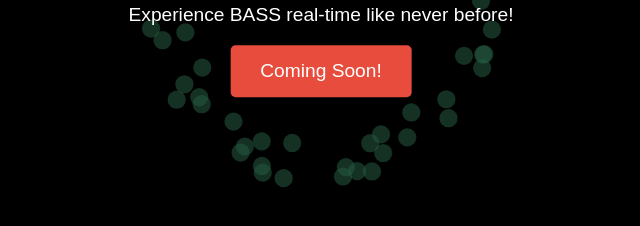
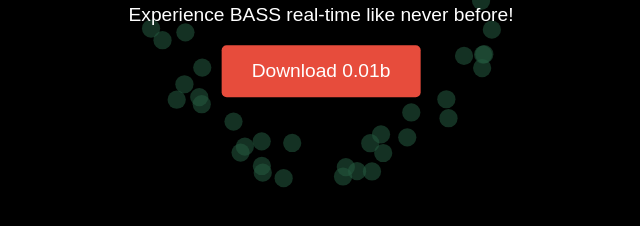
Before and after one commit to VisualBass/VisualBass, a plain HTML site: page index.html in a window 1280 px wide. Shown: the part 386-612 px from the top of the page, without its empty margins (319-959 px from the left). Drawn offline with Linux system fonts and the light colour scheme.

Commit message:
Update index.html

```diff
--- a/index.html
+++ b/index.html
@@ -92,7 +92,7 @@
   <div class="content">
     <h1>Visual Bass Sync</h1>
     <p>Experience BASS real-time like never before!</p>
-    <a class="download-button" href="https://github.com/VisualBass/VisualBass/releases/tag/VisualBass" target="_blank">Coming Soon!</a>
+    <a class="download-button" href="https://github.com/VisualBass/VisualBass/releases/tag/VisualBass" target="_blank">Download 0.01b</a>
   </div>
 
   <script>
```
